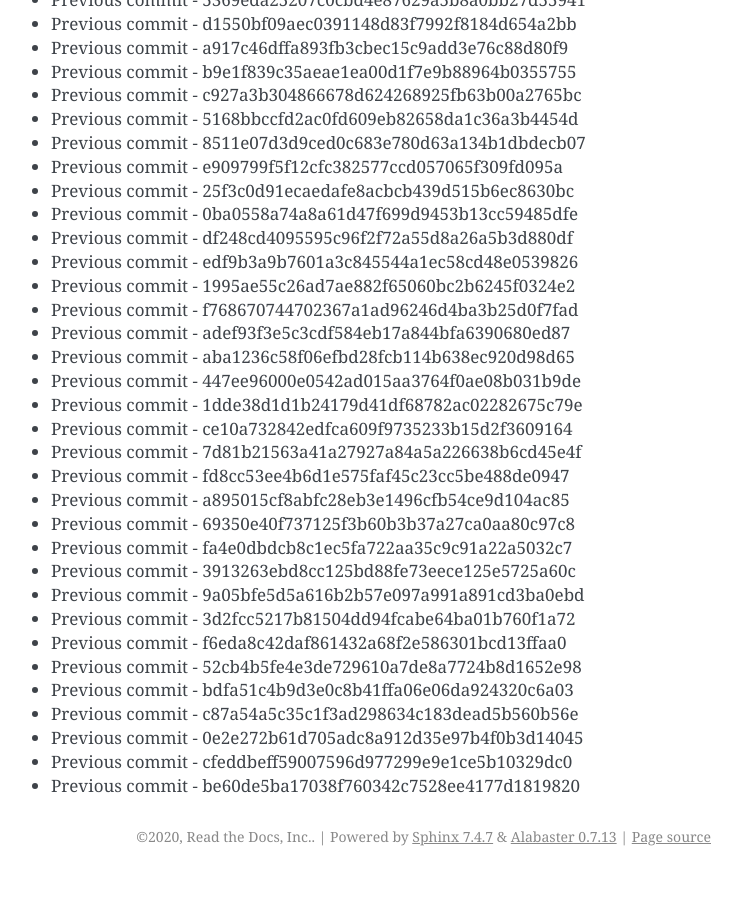
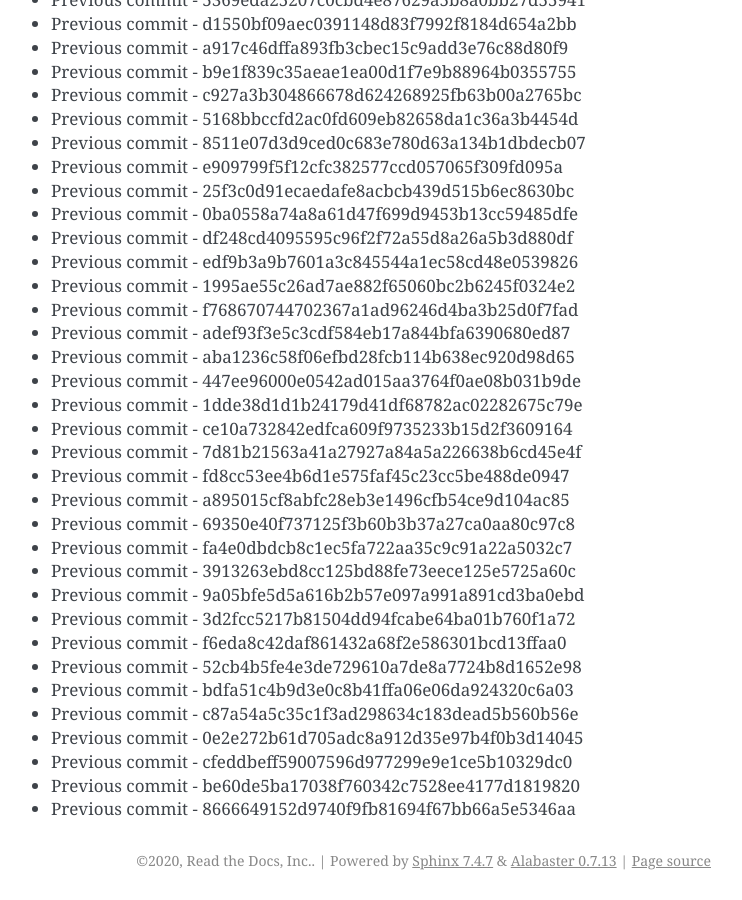
Before and after one commit to readthedocs/rtd-git-stresstest, a Sphinx documentation site: the page built from docs/updates.rst, in a window 1280 px wide and 900 px high, scrolled down 17908 px. Shown: the whole window, without its empty margins (399-1141 px from the left). Built offline with Sphinx 7.4.7, drawn with Linux system fonts in a browser that asks for light colours; before the commit the page ends 18784 px from its top, so only the background shows below that.

Commit message:
Generating commit from previous: 8666649152d9740f9fb81694f67bb66a5e5346aa

```diff
--- a/docs/updates.rst
+++ b/docs/updates.rst
@@ -784,3 +784,4 @@ It can be tested for any performance characteristics.
 * Previous commit - 0e2e272b61d705adc8a912d35e97b4f0b3d14045
 * Previous commit - cfeddbeff59007596d977299e9e1ce5b10329dc0
 * Previous commit - be60de5ba17038f760342c7528ee4177d1819820
+* Previous commit - 8666649152d9740f9fb81694f67bb66a5e5346aa
```
